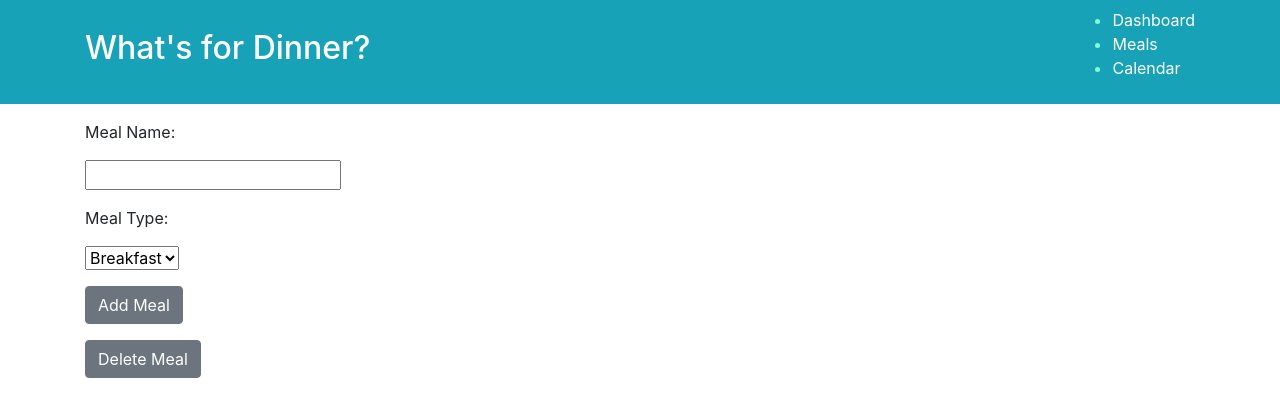
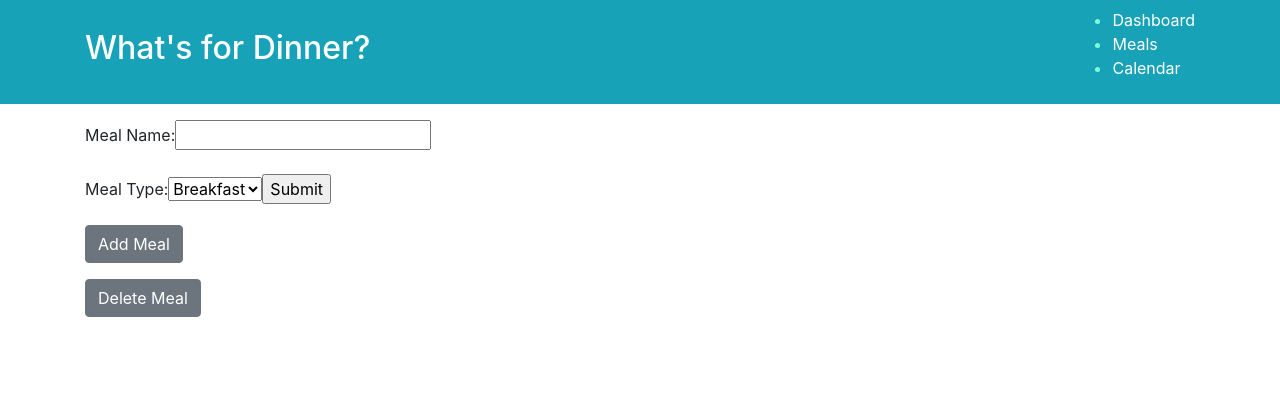
Before and after one commit to merth2erth/whatsfordinner, a React (Create React App) app: page /meals in a window 1280 px wide. Shown: the top 416 px of the page. Built offline with nearby package versions, Linux system fonts and the light colour scheme.

Commit message:
Form Experiments

```diff
--- a/src/components/MealList.js
+++ b/src/components/MealList.js
@@ -3,6 +3,7 @@ import Checkbox from '@material-ui/core/Checkbox';
 import { connect, useDispatch } from 'react-redux';
 import { Button } from 'reactstrap';
 import { addMeal, deleteMeal } from '../redux/configureStore';
+import Meals from './Meals'
 
 const MealList = (props) =>  {
     const dispatch = useDispatch()
--- a/src/components/Meals.js
+++ b/src/components/Meals.js
@@ -1,28 +1,59 @@
 import React, { Component } from 'react';
-import { Button, FormGroup } from 'reactstrap';
+import { Button, FormGroup, Form } from 'reactstrap';
 import MealList from './MealList';
 
 class Meals extends Component {
+    constructor(props) {
+        super(props);
+
+        this.state = {
+            mealName: '',
+            mealType: ''
+        }
+    };
+
+    // handleInputChange(event) {
+    //     const target = event.target;
+    //     const value = target.type
+    //     const name = target.name;
+
+    //     this.setState({
+    //       [name]: value
+    //     });
+    //   }
+
     render() {
         return (
             <div className="container">
                 <p></p>
-                <FormGroup>
-                    <p>Meal Name:</p>
+                <Form>
+                    <FormGroup>
+                    <label>
+                        Meal Name:
                         <input
+                        name="mealName"
                         type="text"
+                        value={this.state.mealName}
+                        onChange={this.handleInputChange}
                         />
-                        </FormGroup>
-                        <FormGroup>
-                    <p>Meal Type:</p>
-                    <select id = "dropdown">
+                    </label>
+                    </FormGroup>
+
+                    <label>Meal Type:
+                    <select id = "dropdown"
+                    name="mealType"
+                    value={this.state.mealType}
+                    // onChange={this.handleInputChange}
+                    >
                         <option value="Breakfast">Breakfast</option>
                         <option value="Lunch">Lunch</option>
                         <option value="Dinner">Dinner</option>
                         <option value="Dessert">Dessert</option>
                         <option value="Snack">Snack</option>
                     </select>
-                </FormGroup>
+                    </label>
+                    <input type="submit" value="Submit" />
+                </Form>
                 <p></p>
                 < MealList />
              </div>
```
